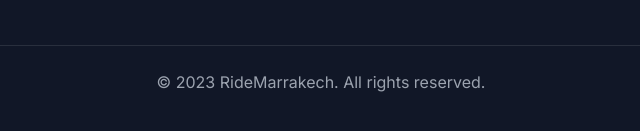
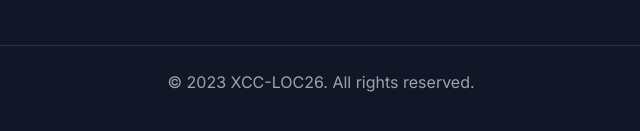
Before and after one commit to mohamdelmernissi/xccloc26, a plain HTML site: page contact.html in a window 1280 px wide. Shown: the part 2871-3002 px from the top of the page, 319-959 px from the left. Drawn offline with nearby package versions, Linux system fonts and the light colour scheme.

Commit message:
Update contact.html

```diff
--- a/contact.html
+++ b/contact.html
@@ -348,7 +348,7 @@
         </div>
         <div class="container">
             <div class="copyright">
-                <p>&copy; 2023 RideMarrakech. All rights reserved.</p>
+                <p>&copy; 2023 XCC-LOC26. All rights reserved.</p>
             </div>
         </div>
     </footer>
```
